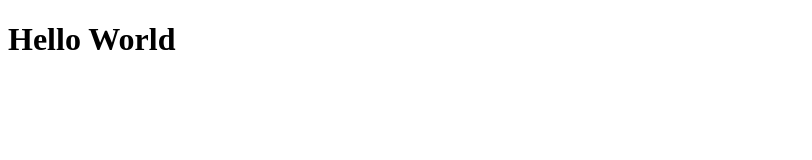
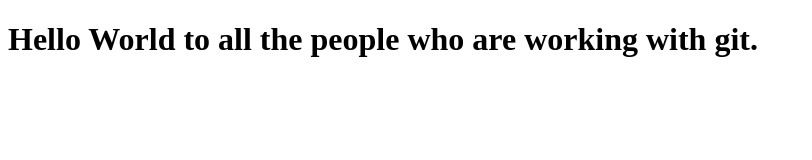
Before and after one commit to PersistentCoder7/AlansimpsonGit, a plain HTML site: page index.html in a window 1280 px wide. Shown: the whole page, without its empty margins (0-812 px from the left). Drawn offline with Linux system fonts and the light colour scheme.

Commit message:
Updated the welcome message.

```diff
--- a/index.html
+++ b/index.html
@@ -7,6 +7,6 @@
     <title>Document</title>
 </head>
 <body>
-    <h1>Hello World</h1>
+    <h1>Hello World to all the people who are working with git.</h1>
 </body>
 </html>
```
